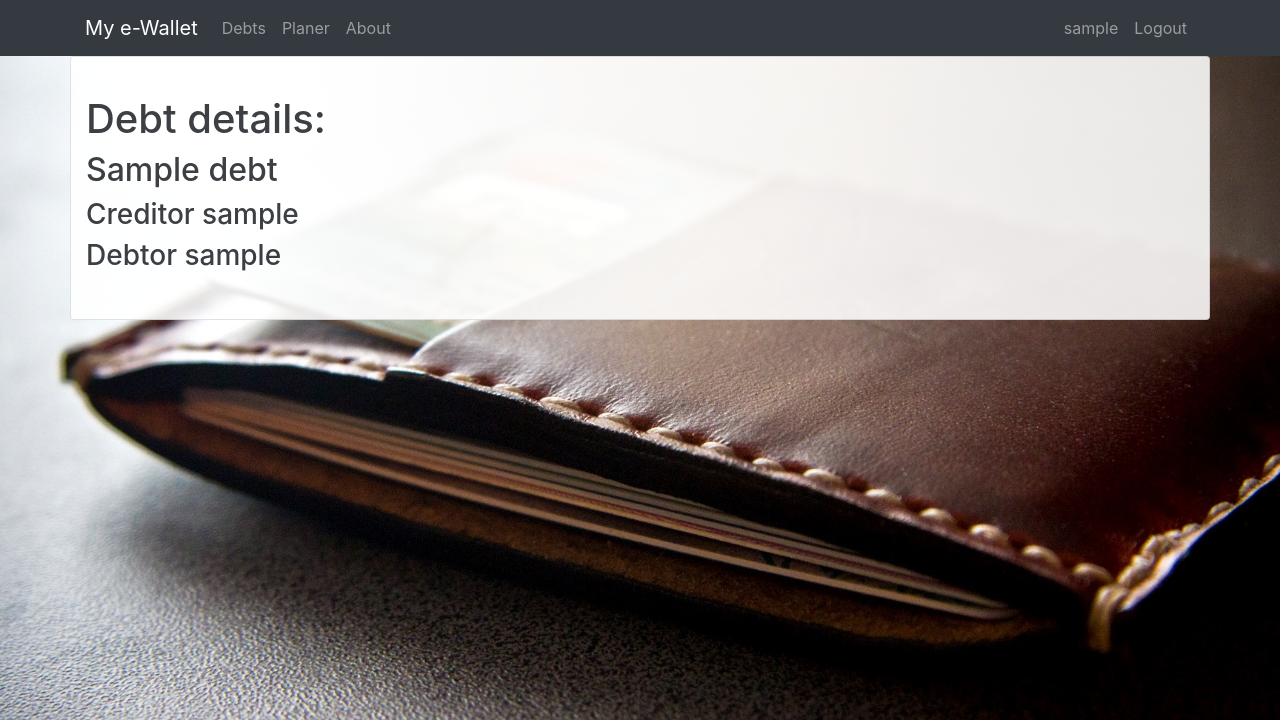
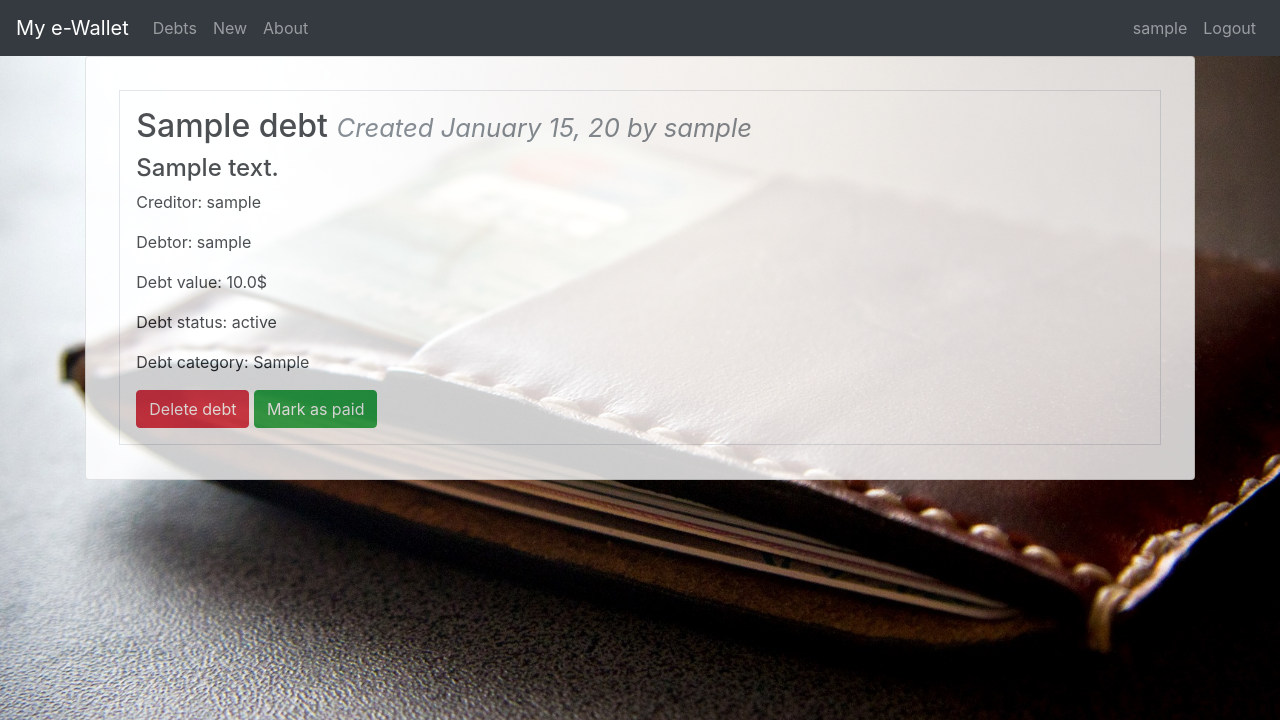
Before and after one commit to zygmuntdzwigon/PAI, a Django app: page /debts/1/ in a window 1280 px wide. Shown: the top 720 px of the page. Run offline with Django 3.2, Linux system fonts and the light colour scheme; a user stored in the database is signed in; tables that the repository leaves empty hold one stand-in row (values such as "Sample post"); some libraries are stand-ins or nearby versions.

Commit message:
debt view added, base updated

```diff
--- a/my_e_wallet/debt/models.py
+++ b/my_e_wallet/debt/models.py
@@ -25,7 +25,7 @@ class Debt(models.Model):
     status = models.ForeignKey(DebtStatuses, on_delete=models.DO_NOTHING, default=1)
     creditor = models.ForeignKey(User, on_delete=models.CASCADE, related_name="myDebts")
     debtor = models.ForeignKey(User, on_delete=models.CASCADE, related_name="debtors", null=True)
-    author = models.ForeignKey(User, on_delete=models.CASCADE, related_name="author", null=True)
+    author = models.ForeignKey(User, on_delete=models.CASCADE, related_name="author")
 
     def __str__(self):
         return self.title
--- a/my_e_wallet/debt/static/debt/style.css
+++ b/my_e_wallet/debt/static/debt/style.css
@@ -12,13 +12,12 @@ body {
     background-position: center;
 }
 @media only screen and (max-width: 700px){
-    .bg{
 
-    }
-
-    .card {
+    .card-bg {
         padding-top: 1%;
         padding-bottom: 1%;
+        padding-right: 1%;
+        padding-left: 1%;
     }
 }
 
@@ -26,7 +25,6 @@ body {
     position: fixed;
     top: 50%;
     left: 50%;
-    /* bring your own prefixes */
     transform: translate(-50%, -50%);
   }
 
@@ -42,8 +40,14 @@ body {
     z-index: 0;
 }
 
-.card {
+.btn {
+    opacity: 1;
+}
+
+.card-bg {
     padding-top: 3%;
     padding-bottom: 3%;
-    opacity: 0.88;
+    padding-right: 3%;
+    padding-left: 3%;
+    opacity: 0.8;
 }
--- a/my_e_wallet/debt/templates/debt/base.html
+++ b/my_e_wallet/debt/templates/debt/base.html
@@ -8,6 +8,7 @@
 
     <!-- Bootstrap CSS -->
     <link rel="stylesheet" href="https://maxcdn.bootstrapcdn.com/bootstrap/4.0.0/css/bootstrap.min.css" integrity="sha384-Gn5384xqQ1aoWXA+058RXPxPg6fy4IWvTNh0E263XmFcJlSAwiGgFAW/dAiS6JXm" crossorigin="anonymous">
+    <link rel="shortcut icon" type="image/png" href="{% static 'wallet.svg' %}"/>
 
     <script src="https://kit.fontawesome.com/3fc9b1edbd.js" crossorigin="anonymous"></script>
 
@@ -18,24 +19,19 @@
   <body class="bg">
     <!-- NAVBAR IMBA -->
     <nav class="navbar navbar-expand-lg navbar-dark bg-dark">
-
+      <a class="navbar-brand" href="{% url 'debt-home' %}">My e-Wallet</a>
       <button class="navbar-toggler" type="button" data-toggle="collapse" data-target="#navbarSupportedContent" aria-controls="navbarSupportedContent" aria-expanded="false" aria-label="Toggle navigation">
         <span class="navbar-toggler-icon"></span>
       </button>
 
-      <div class="collapse navbar-collapse container" id="navbarSupportedContent">
-
-
+      <div class="collapse navbar-collapse" id="navbarSupportedContent">
         <ul class="navbar-nav mr-auto">
-          <li class="nav-item">
-            <a class="navbar-brand" href="{% url 'debt-home' %}">My e-Wallet</a>
-          </li>
           {% if user.is_authenticated %}
           <li class="nav-item">
             <a class="nav-link" href="{% url 'debts' %}">Debts</a>
           </li>
           <li class="nav-item">
-            <a class="nav-link" href="#">Planer</a>
+            <a class="nav-link" href="{% url 'debt-create' %}">New</a>
           </li>
           {% else %}
           <li class="nav-item">
@@ -68,7 +64,7 @@
     </nav>
 
     <!-- CONTENT -->
-    <div class="container card">
+    <div class="container">
       {% if messages %}
         {% for message in messages %}
           <div class="allert alert-{{ message.tags }}">
--- a/my_e_wallet/debt/templates/debt/debt_detail.html
+++ b/my_e_wallet/debt/templates/debt/debt_detail.html
@@ -1,7 +1,18 @@
 {% extends "debt/base.html" %}
 {% block content %}
-    <h1>Debt details:</h1>
-        <h2>{{ object.title }}</h2>
-        <h3>Creditor {{ object.creditor }}</h3>
-        <h3>Debtor {{ object.debtor }}</h3>
+<div class="card card-bg">
+    <div class="media border p-3">
+        <div class="media-body">
+            <h2>{{ object.title }} <small class="text-muted"><i>Created {{ object.date |date:"F d, y" }} by {{ object.author }}</i></small></h2>
+            <h4>{{ object.description }}</h4>
+            <p>Creditor:   {{ object.creditor }}</p>
+            <p>Debtor:     {{ object.debtor }}</p>
+            <p>Debt value: {{ object.amount }}$</p>
+            <p>Debt status: {{ object.status }}</p>
+            <p>Debt category: {{ object.category }}</p>
+            <a type="button" class="btn btn-danger" href="{% url 'debt-delete' object.id %}">Delete debt</a>
+            <button type="button" class="btn btn-success">Mark as paid</button>
+        </div>
+    </div>
+</div>
 {% endblock content %}
--- a/my_e_wallet/debt/views.py
+++ b/my_e_wallet/debt/views.py
@@ -40,6 +40,23 @@ class DebtCreateView(LoginRequiredMixin, CreateView):
     model = Debt
     form_class = DebtForm
 
+    def form_valid(self, form):
+        form.instance.status = DebtStatuses.objects.filter(status='Pending').first()
+        debtor = form.instance.debtor
+        creditor = form.instance.creditor
+        author = self.request.user
+        form.instance.author = author
+        errors = []
+        if debtor == creditor:
+            errors.append("Creditor and debtor cannot be the same users")
+
+        if author != debtor and author != creditor:
+            errors.append("You must be eighter creditor or debtor")
+        if errors:
+            raise ValidationError(errors)
+
+        return super().form_valid(form)
+
 
 class DebtDeleteView(LoginRequiredMixin, UserIsAuthorMixin, DeleteView):
     model = Debt
```
Also changed, not shown: my_e_wallet/debt/forms.py (+0 -20 lines), my_e_wallet/debt/templates/debt/debt_list.html (+13 -4 lines), my_e_wallet/debt/static/wallet.svg (renamed from resources/wallet.svg).
